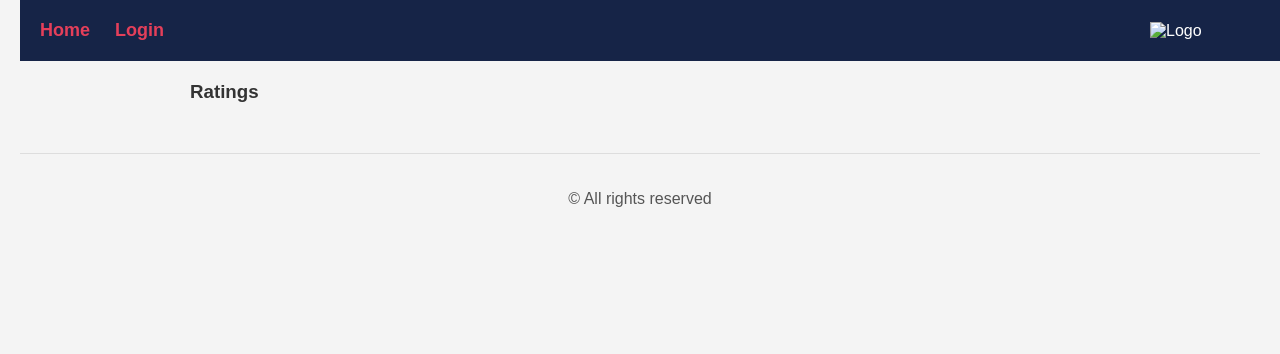
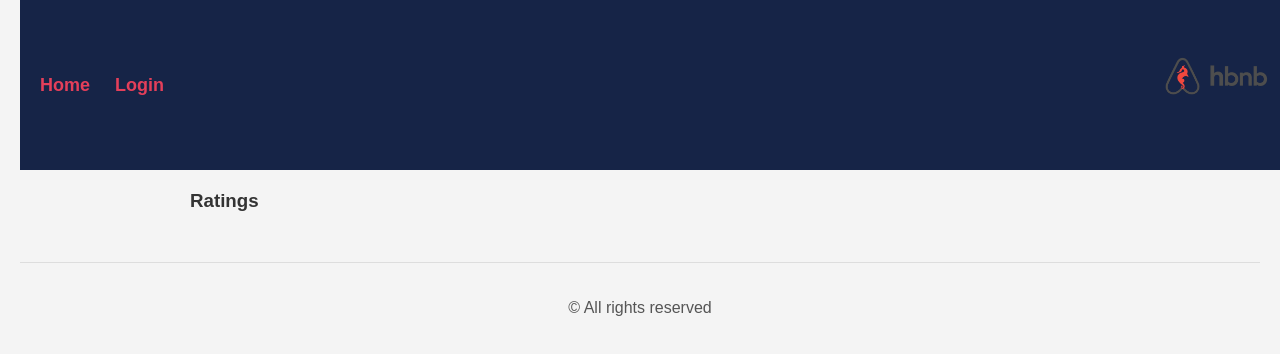
Before and after one commit to Leen2025/holbertonschool-hbnb, a plain HTML site: page part4/place.html in a window 1280 px wide. Drawn offline with Linux system fonts and the light colour scheme.

Commit message:
Update image path

```diff
--- a/part4/place.html
+++ b/part4/place.html
@@ -8,7 +8,7 @@
 </head>
 <body>
   <header>
-    <img src="logo.png" alt="Logo" class="logo" />
+    <img src="image/logo.png" class="logo" />
     <nav>
       <a href="index.html">Home</a>
       <a href="login.html" id="login-link">Login</a>
```
